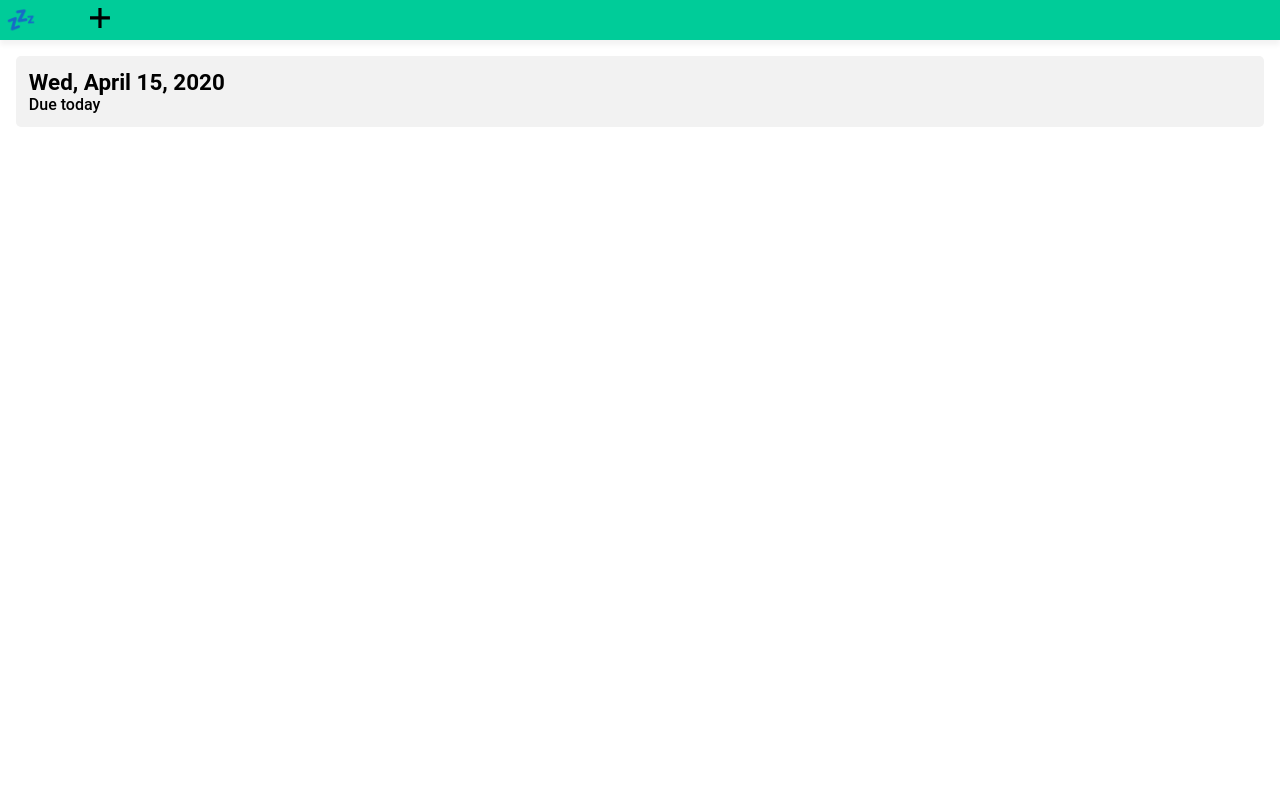
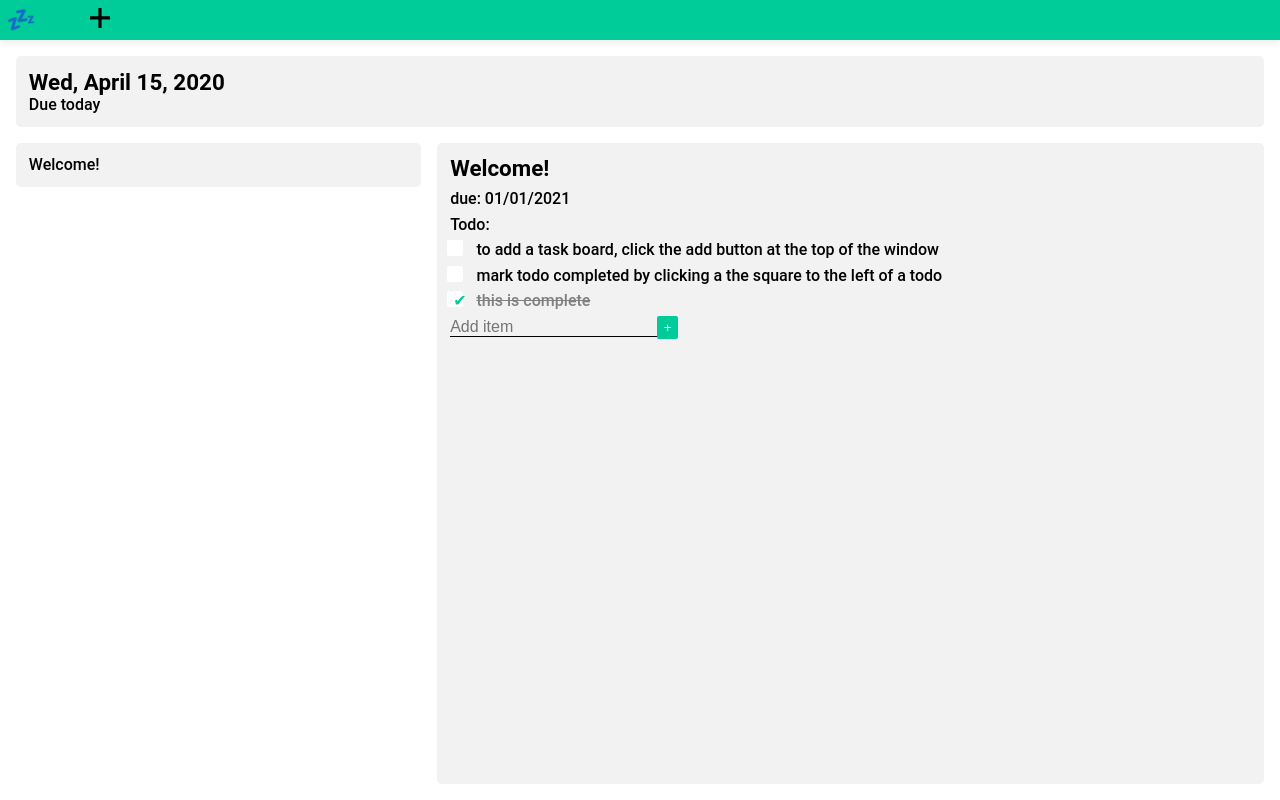
Before and after one commit to ColtonZP/demo.kemplet.com, a React (Create React App) app: page / in a window 1280 px wide. Built offline with nearby package versions, Linux system fonts and the light colour scheme.

Commit message:
starter task

```diff
--- a/src/components/App.js
+++ b/src/components/App.js
@@ -13,7 +13,28 @@ class App extends Component {
   constructor() {
     super();
     this.state = {
-      tasks: [],
+      tasks: [
+        {
+          title: "Welcome!",
+          due: "01/01/2021",
+          todoList: [
+            {
+              title:
+                "to add a task board, click the add button at the top of the window",
+              completed: false,
+            },
+            {
+              title:
+                "mark todo completed by clicking a the square to the left of a todo",
+              completed: false,
+            },
+            {
+              title: "this is complete",
+              completed: true,
+            },
+          ],
+        },
+      ],
       dueToday: [],
       openTask: {},
     };
@@ -32,22 +53,21 @@ class App extends Component {
     });
   };
 
-  changeOpenTask = (task) => {
+  openTask = (task) => {
+    // const task = this.state.tasks.find((task) => task.id === id).todoList.push(todo);
     this.setState({
       openTask: task,
     });
   };
 
-  addTodo = (id, todo) => {
-    // const task = this.state.tasks.find((task) => task.id === id).todoList.push(todo);
-    // task.todoList = [...task.todoList, todo];
-    this.setState({
-      tasks: this.state.tasks[0].todoList.push(todo),
-    });
-  };
+  componentDidMount() {
+    this.openTask(this.state.tasks[0]);
+  }
 
   render() {
     const { tasks, openTask } = this.state;
+    {
+    }
 
     return (
       <div className="App">
--- a/src/components/Todo.js
+++ b/src/components/Todo.js
@@ -1,7 +1,7 @@
 import React, { useState, useEffect } from "react";
 
 function Todo(props) {
-  const [completed, updateCompleted] = useState(false);
+  const [completed, updateCompleted] = useState(props.todo.completed);
 
   // const toggleChecked = () => {
   //   props.todo.completed = !props.todo.completed;
--- a/src/styles/index.scss
+++ b/src/styles/index.scss
@@ -79,9 +79,18 @@ input[type='submit'] {
 		opacity: 0;
 		cursor: pointer;
 		margin-right: 1em;
-		&:checked + label::after {
-			content: '\2714';
-			color: $theme;
+		&:checked {
+			& + label::after {
+				content: '\2714';
+				color: $theme;
+			}
+			& + label {
+				text-decoration: line-through;
+				color: lighten(black, 50%);
+			}
+		}
+		&:hover + label::before {
+			box-shadow: inset 0px 0px 5px 0px rgba(0, 0, 0, 0.1);
 		}
 	}
 	position: relative;
```
